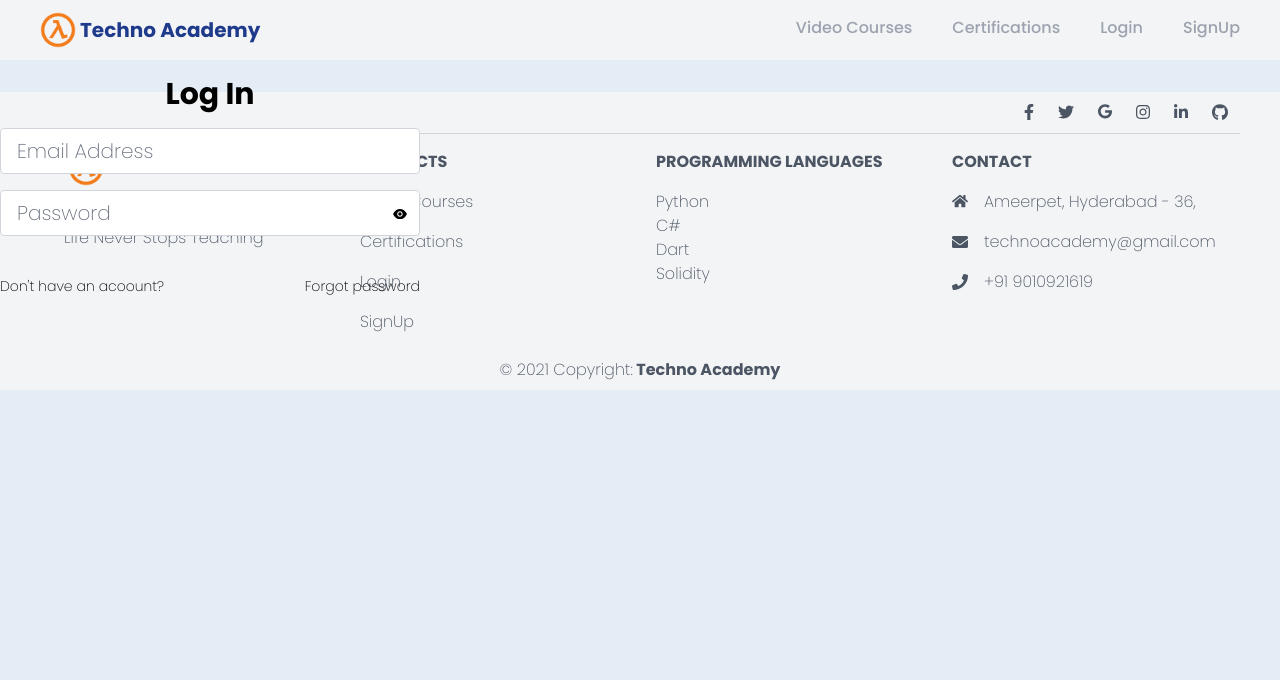
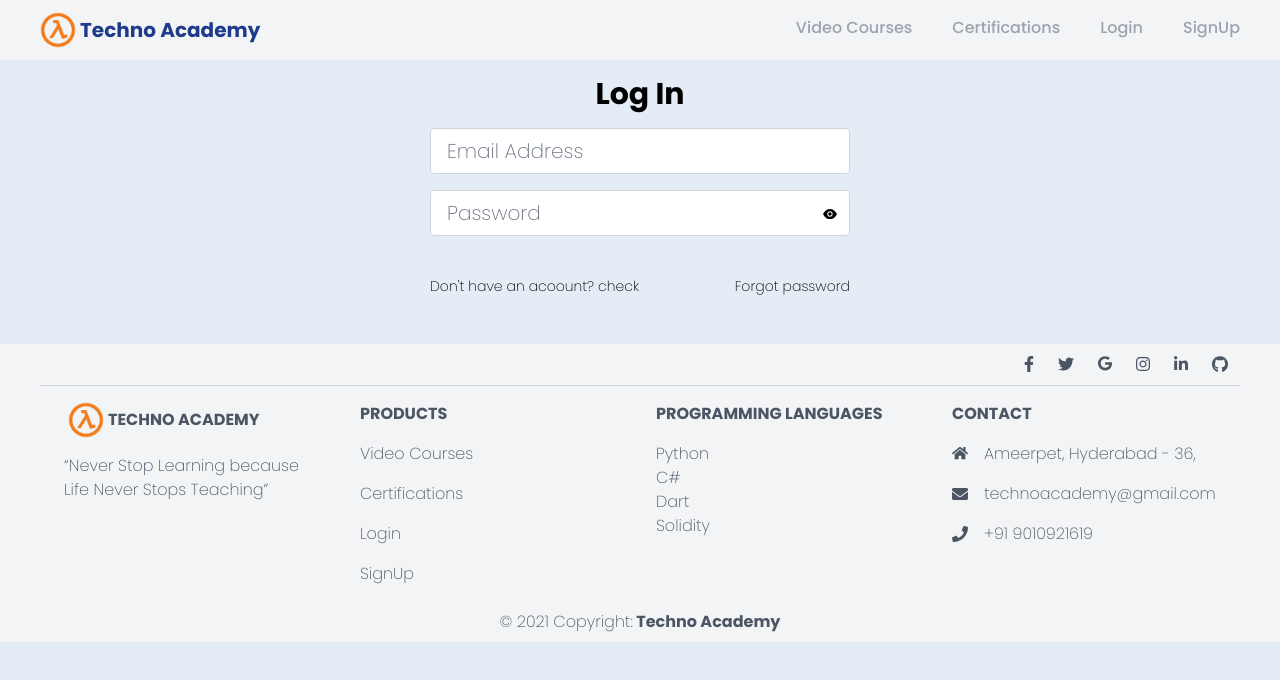
Before and after one commit to veerubanoth/TechnoAcademy, a React (Create React App) app: page /login in a window 1280 px wide. Shown: the top 680 px of the page. Built offline with nearby package versions, Linux system fonts and the light colour scheme.

Commit message:
item center

```diff
--- a/src/Pages/Login.js
+++ b/src/Pages/Login.js
@@ -26,7 +26,7 @@ export default function Login() {
     <>
       <Navbar />
       <div className='py-4'>
-        <section className='grid fixed justify-items-center '>
+        <section className='grid  justify-items-center '>
           <h1 className='text-3xl text-center font-bold font-Poppins '>
             Log In
           </h1>
@@ -53,7 +53,7 @@ export default function Login() {
                 </div>
 
                 <div className='flex font-nomal justify-between font-light' >
-                  <p className='text-sm'>Don't have an acoount?</p>
+                  <p className='text-sm'>Don't have an acoount? check </p>
                   <p className='text-sm'>Forgot password</p>
                 </div>
 
```
